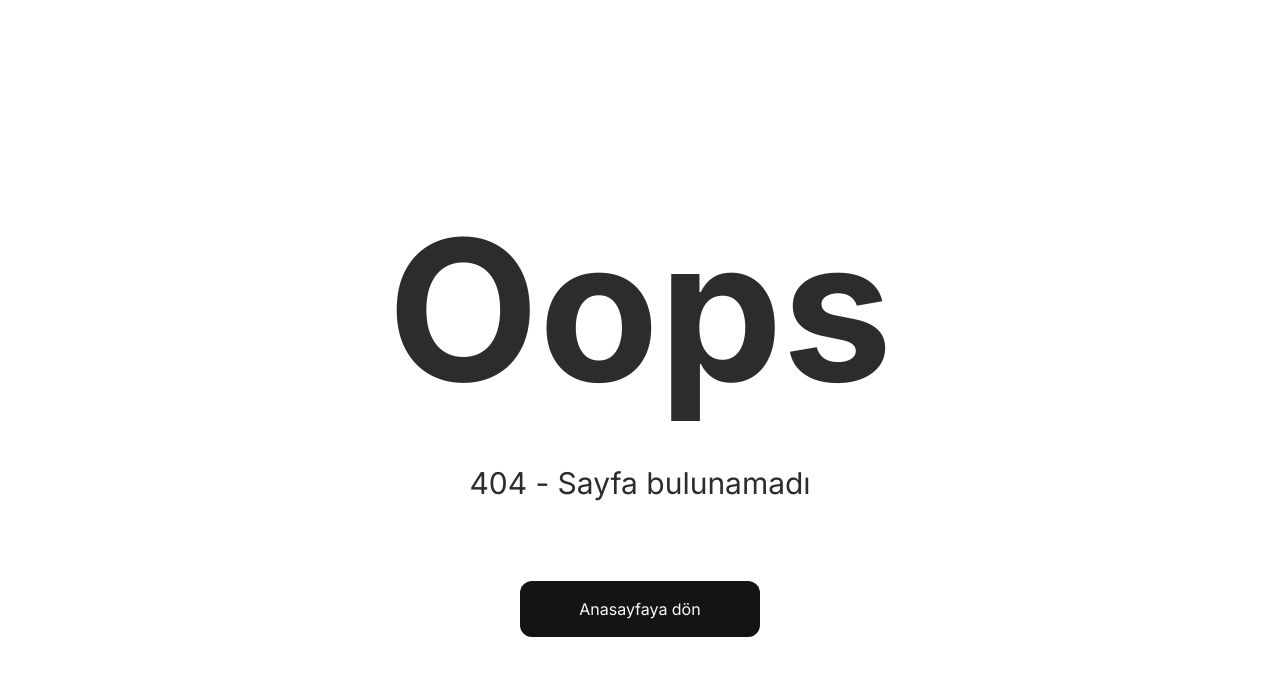
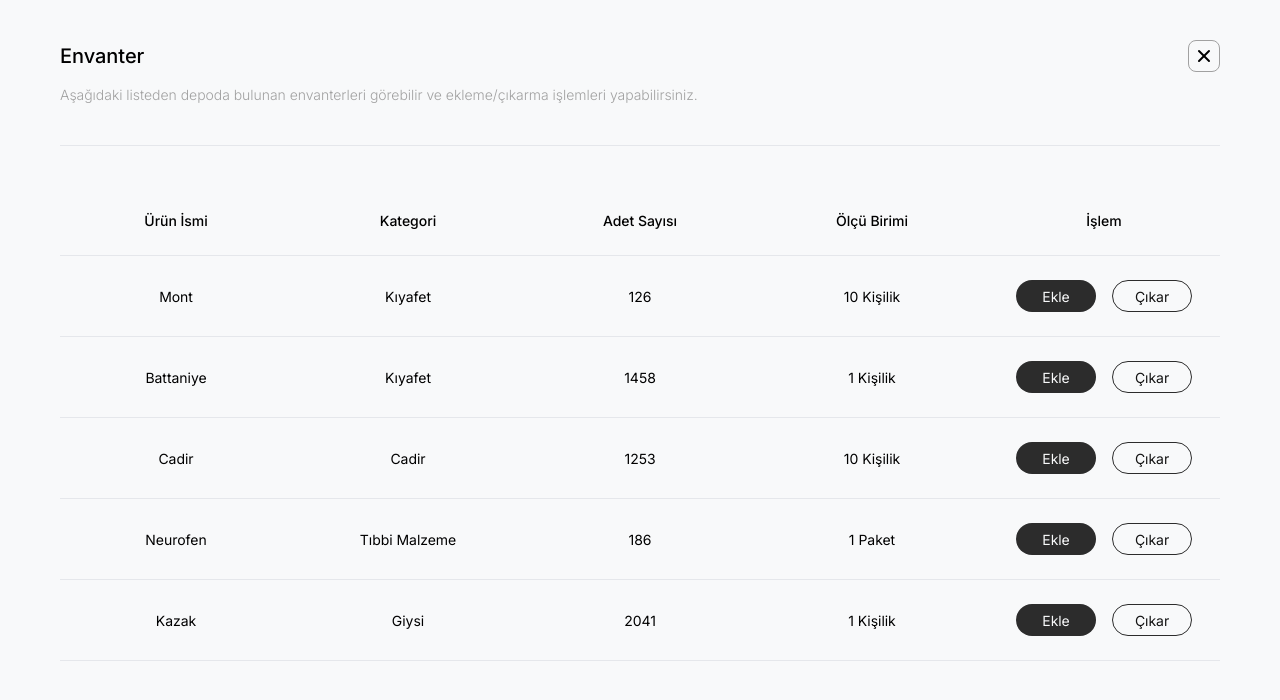
Before and after one commit to mustafamengutay/depremzede, a React (Create React App) app: page /envanterler in a window 1280 px wide. Before the commit this address had no page. Shown: the top 700 px of the page. Built offline with nearby package versions, Linux system fonts and the light colour scheme; the HTML template or start-up script is replaced by a standard one; what tailwindcss-animated would draw is missing.

Commit message:
feat: create inventory list

```diff
--- a/src/App.js
+++ b/src/App.js
@@ -15,6 +15,7 @@ import ExtraInformationSection from "./components/formElements/ExtraInformationS
 import AccommodationSection from "./components/formElements/AccommodationSection";
 import VehicleSection from "./components/formElements/VehicleSection";
 import NotFound from "./pages/NotFound";
+import InventoriesList from "./pages/InventoriesList";
 
 function App() {
   return (
@@ -59,6 +60,7 @@ function App() {
 
             <Route path="/*" element={<NotFound />} />
 
+            <Route path="/envanterler" element={<InventoriesList />} />
           </Routes>
         </Router>
       </div>
--- /dev/null
+++ b/src/components/inventory/InventoryItem.jsx
@@ -0,0 +1,27 @@
+import React from 'react';
+
+const InventoryItem = React.memo(({ inventoryName, category, stock, unit }) => {
+  // TODO: Buttons will have an event for POST Requests!
+
+  return (
+    <div>
+      <ul className="grid grid-cols-5 justify-items-center items-center text-base font-normal whitespace-nowrap">
+        <li>{inventoryName}</li>
+        <li>{category}</li>
+        <li>{stock}</li>
+        <li>{unit}</li>
+        <li className="flex gap-4">
+          <button className="flex flex-col items-center justify-center h-8 w-20  py-2 px-4 bg-grey-1 hover:bg-black transition text-white rounded-full">
+            Ekle
+          </button>
+          <button className="flex flex-col items-center justify-center h-8 w-20  py-2 px-4 border border-grey-1 text-black hover:bg-black transition hover:text-white rounded-full">
+            Çıkar
+          </button>
+        </li>
+      </ul>
+      <hr className="my-6" />
+    </div>
+  );
+});
+
+export default InventoryItem;
--- /dev/null
+++ b/src/components/inventory/InventoryList.jsx
@@ -0,0 +1,28 @@
+import React, { useEffect, useState } from 'react';
+import InventoryItem from './InventoryItem';
+import data from '../../data/inventories.json';
+
+const InventoryList = () => {
+  const [inventories, setInventories] = useState([]);
+  useEffect(() => {
+    setInventories(data);
+  }, []);
+
+  return (
+    <div>
+      {inventories.map((inventory, index) => {
+        return (
+          <InventoryItem
+            key={index}
+            inventoryName={inventory.name}
+            category={inventory.category}
+            stock={inventory.stock}
+            unit={inventory.unit}
+          />
+        );
+      })}
+    </div>
+  );
+};
+
+export default InventoryList;
--- /dev/null
+++ b/src/data/inventories.json
@@ -0,0 +1,32 @@
+[
+  {
+    "name": "Mont",
+    "category": "Kıyafet",
+    "stock": "126",
+    "unit": "10 Kişilik"
+  },
+  {
+    "name": "Battaniye",
+    "category": "Kıyafet",
+    "stock": "1458",
+    "unit": "1 Kişilik"
+  },
+  {
+    "name": "Cadir",
+    "category": "Cadir",
+    "stock": "1253",
+    "unit": "10 Kişilik"
+  },
+  {
+    "name": "Neurofen",
+    "category": "Tıbbi Malzeme",
+    "stock": "186",
+    "unit": "1 Paket"
+  },
+  {
+    "name": "Kazak",
+    "category": "Giysi",
+    "stock": "2041",
+    "unit": "1 Kişilik"
+  }
+]
--- /dev/null
+++ b/src/pages/InventoriesList.jsx
@@ -0,0 +1,39 @@
+import { useEffect } from 'react';
+import FormHeader from '../components/formElements/FormHeader';
+import { setBackgroundColorWhite } from '../utils/BackgroundColorUtils';
+import { resetLocation } from '../utils/ScrollUtils';
+import InventoryList from '../components/inventory/InventoryList';
+
+const InventoriesList = () => {
+  // TODO: We can add a search bar
+
+  useEffect(() => {
+    // Page Settings
+    setBackgroundColorWhite();
+    resetLocation();
+  }, []);
+
+  const descriptionText =
+    'Aşağıdaki listeden depoda bulunan envanterleri görebilir ve ekleme/çıkarma işlemleri yapabilirsiniz.';
+
+  return (
+    <div className="container w-screen h-screen -tracking-4">
+      <FormHeader title="Envanter" description={descriptionText} />
+      <div className="mt-16">
+        <ul className="grid grid-cols-5 justify-items-center text-base font-medium">
+          <li>Ürün İsmi</li>
+          <li>Kategori</li>
+          <li>Adet Sayısı</li>
+          <li>Ölçü Birimi</li>
+          <li>İşlem</li>
+        </ul>
+        <hr className="my-6" />
+        <div>
+          <InventoryList />
+        </div>
+      </div>
+    </div>
+  );
+};
+
+export default InventoriesList;
```
